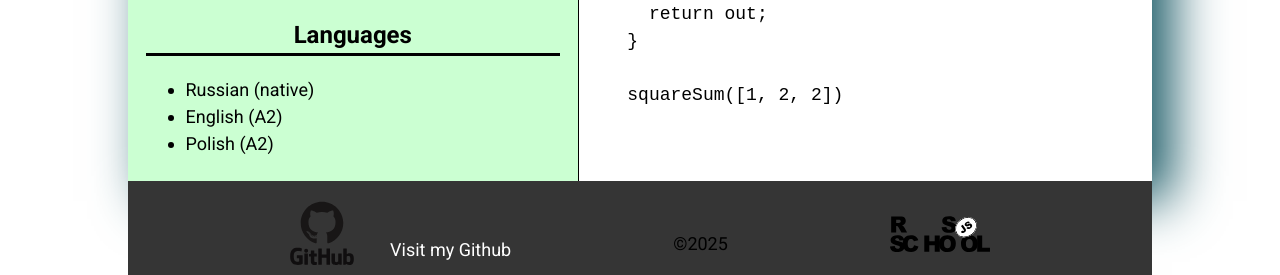
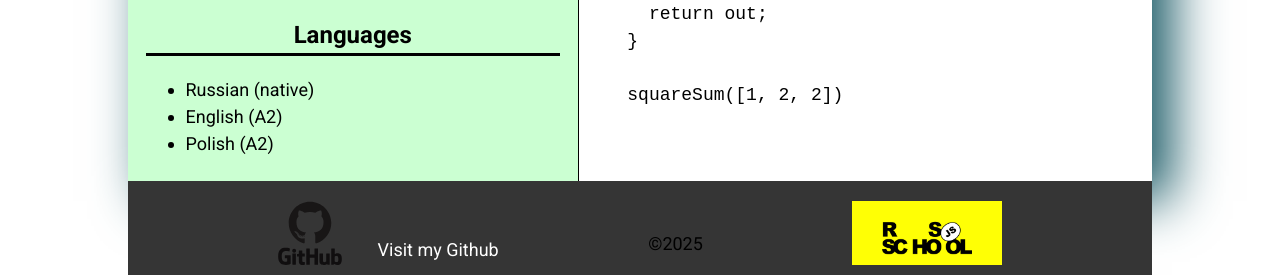
Before and after one commit to TatsianaKaval/rsschool-cv, a plain HTML site: page index.html in a window 1280 px wide. Shown: the part 1468-1743 px from the top of the page. Drawn offline with Linux system fonts and the light colour scheme.

Commit message:
feat: change background image in footer

```diff
--- a/style.css
+++ b/style.css
@@ -347,9 +347,11 @@ body {
   background-image: url(assets/icons/github_logo_icon.svg);
   background-size: 64px;
 }
+
 .footer-link-rs-school {
-  background-image: url(assets/icons/rs-school-logo.svg);
-  background-size: 100px;
+  background-image: url(assets/icons/rs_school_logo.jpg);
+  background-size: 150px;
+  min-width: 150px;
 }
 
 .footer-link {
```
